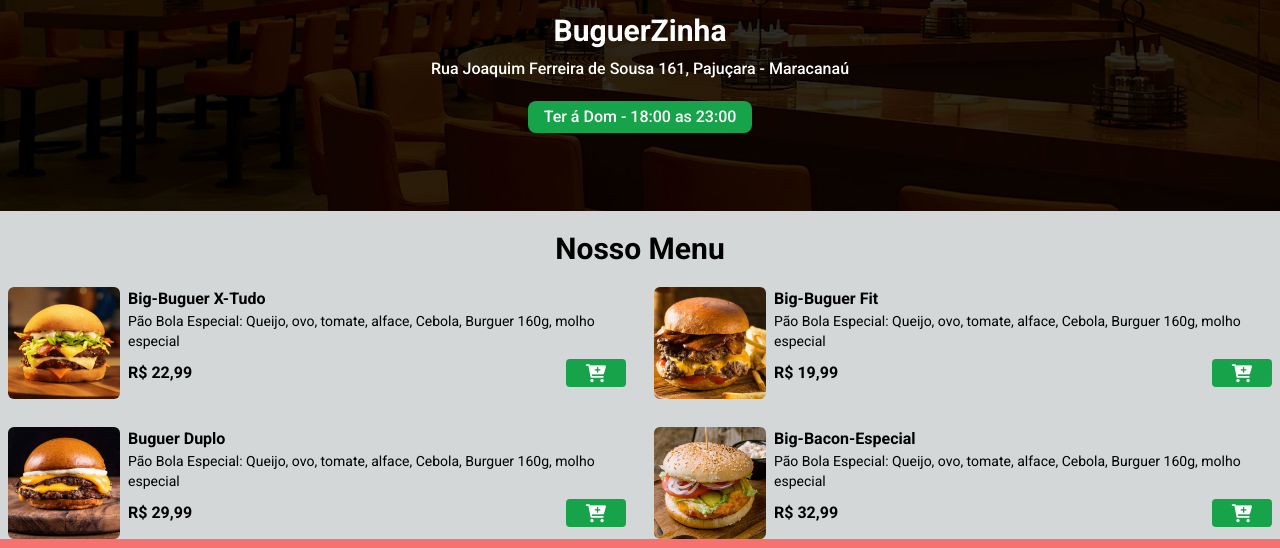
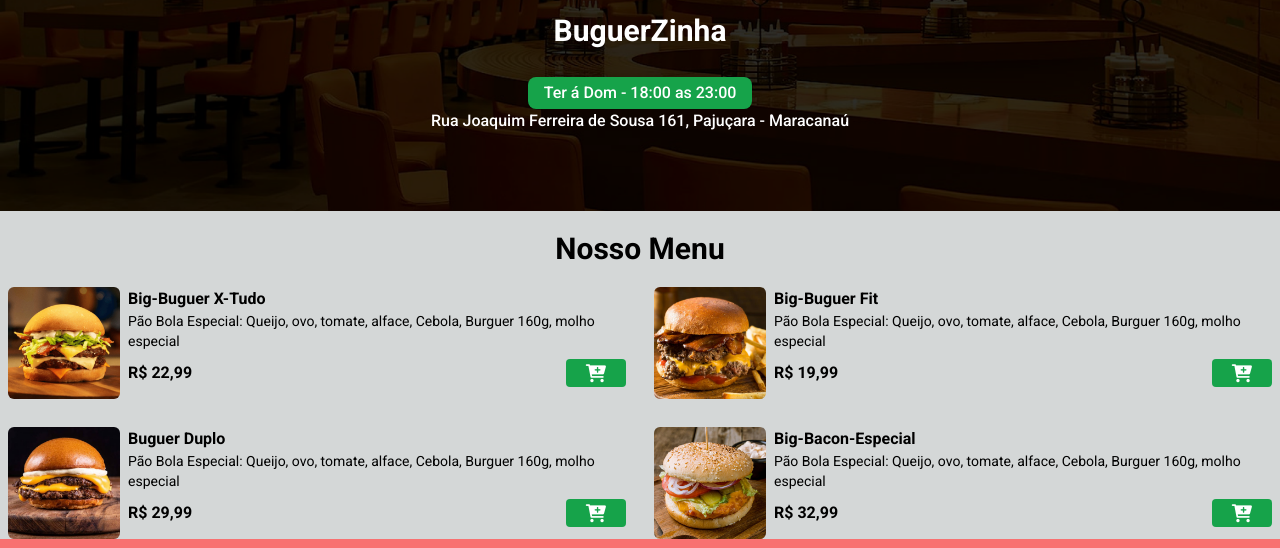
Before and after one commit to andersonrafael/hamburgueria, a website: page index.html in a window 1280 px wide. Shown: the part 209-757 px from the top of the page. Drawn offline with Linux system fonts and the light colour scheme.

Commit message:
teste itens center v1.0

```diff
--- a/index.html
+++ b/index.html
@@ -33,13 +33,13 @@
 
             <h1 class=" text-3xl mt-4 mb-2 font-bold text-white">BuguerZinha</h1>
 
-            <span class="text-white font-medium flex flex-col justify-center items-center">Rua Joaquim Ferreira de Sousa
-                161,
-                Pajuçara - Maracanaú</span>
-
             <div class="bg-green-600 px-4 py-1 mt-5 rounded-lg text-white font-medium" id="date-spam">
                 <span>Ter á Dom - 18:00 as 23:00</span>
             </div>
+
+            <h3 class="text-white font-medium flex flex-col justify-center items-center">Rua Joaquim Ferreira de Sousa
+                161,
+                Pajuçara - Maracanaú</h3>
         </div>
     </header>
 
```
